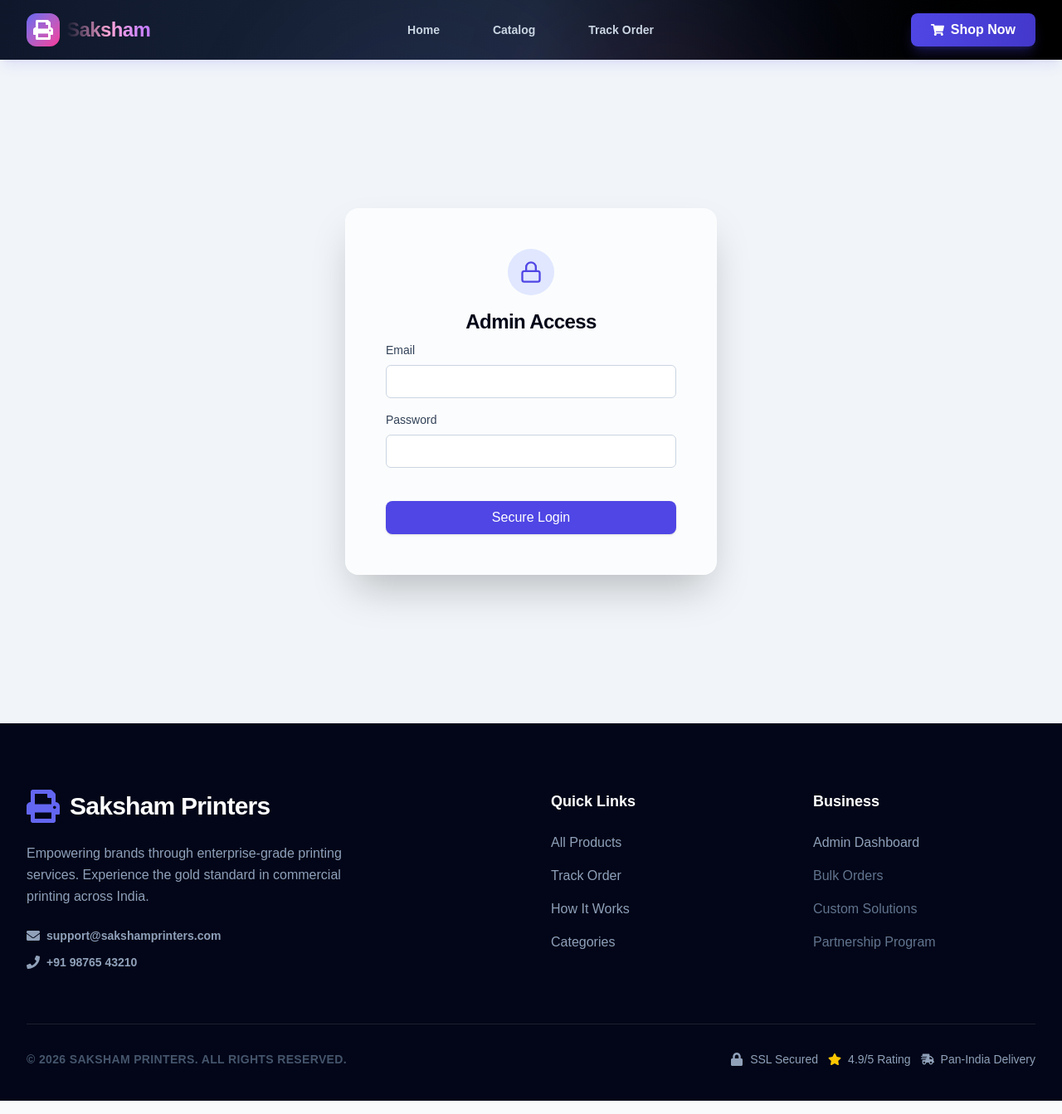
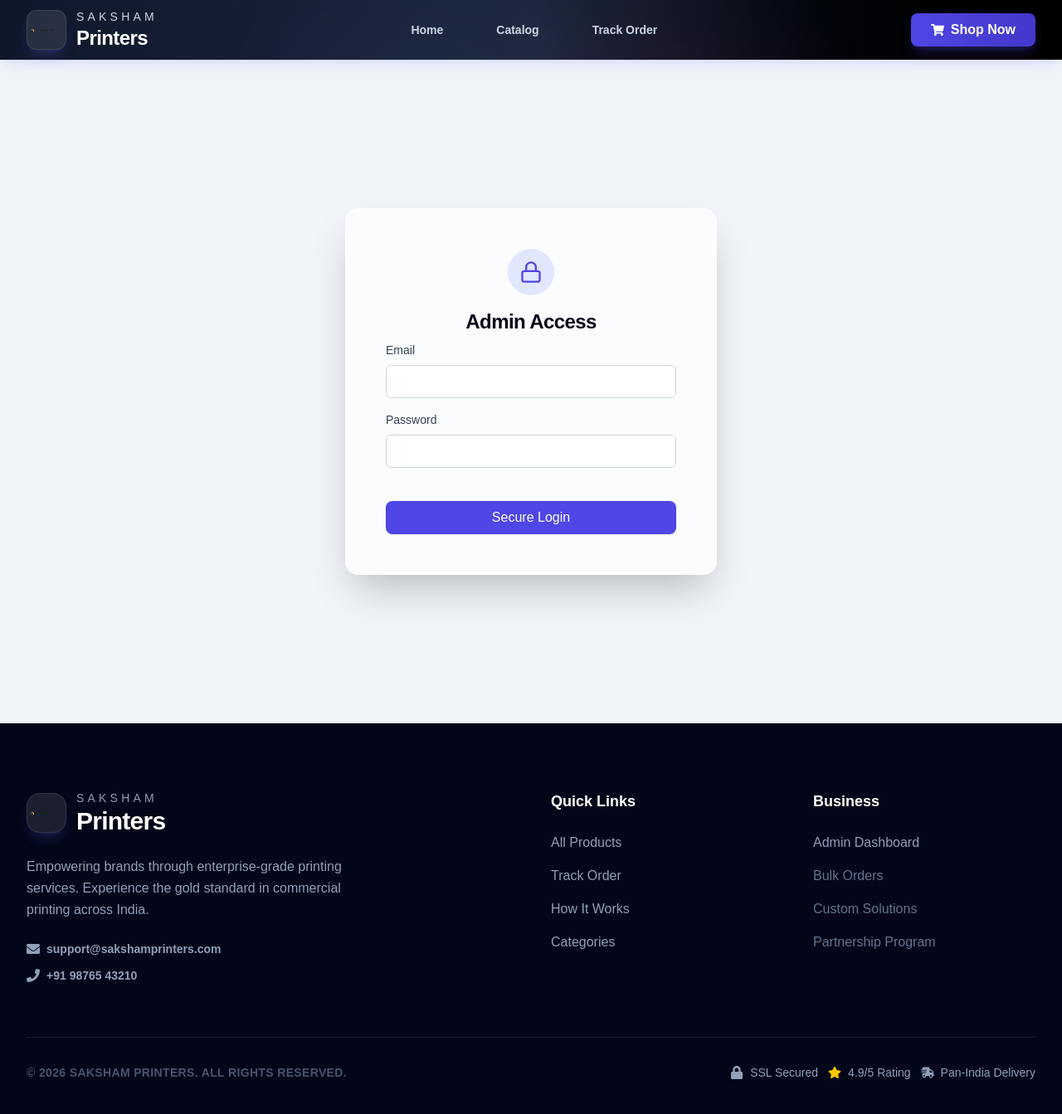
Before and after one commit to jayeshphale/saksham-printers, a Next.js app in the folder frontend/: page /admin/login in a window 1280 px wide. Shown: the whole page at 83% size. Built offline with nearby package versions, Linux system fonts and the light colour scheme; no server answers.

Commit message:
Display logo in navbar/footer and improve product card rendering

```diff
--- a/frontend/src/app/products/page.tsx
+++ b/frontend/src/app/products/page.tsx
@@ -156,7 +156,13 @@ export default function AllProductsPage() {
                                                     <div className="absolute top-6 left-6 z-10 bg-black text-white text-[10px] font-black uppercase tracking-wider px-3 py-1 rounded-full shadow-lg">Volume Deal</div>
                                                 )}
                                                 <div className="aspect-[4/3] shrink-0 rounded-2xl overflow-hidden mb-5 bg-slate-100 relative">
-                                                    <img src={p.image} className="absolute inset-0 w-full h-full object-cover group-hover:scale-110 transition-transform duration-700" alt={p.name} />
+                                                    {p.image ? (
+                                                        <img src={p.image} className="absolute inset-0 w-full h-full object-cover group-hover:scale-110 transition-transform duration-700" alt={p.name} />
+                                                    ) : (
+                                                        <div className="absolute inset-0 flex items-center justify-center bg-gradient-to-br from-slate-200 to-slate-300 text-slate-500 font-semibold">
+                                                            Image not available
+                                                        </div>
+                                                    )}
                                                     <div className="absolute inset-0 bg-gradient-to-t from-slate-900/40 to-transparent opacity-0 group-hover:opacity-100 transition-opacity"></div>
                                                 </div>
                                                 <div className="flex-1 flex flex-col justify-between">
--- a/frontend/src/components/Footer.tsx
+++ b/frontend/src/components/Footer.tsx
@@ -1,5 +1,6 @@
+import Image from 'next/image';
 import Link from 'next/link';
-import { FaEnvelope, FaPhone, FaLock, FaStar, FaShippingFast, FaPrint } from 'react-icons/fa';
+import { FaEnvelope, FaPhone, FaLock, FaStar, FaShippingFast } from 'react-icons/fa';
 
 export default function Footer() {
   return (
@@ -8,8 +9,13 @@ export default function Footer() {
         <div className="grid md:grid-cols-4 gap-12 border-b border-white/10 pb-16 mb-8">
           <div className="md:col-span-2">
             <div className="flex items-center gap-3 mb-6">
-              <FaPrint className="w-10 h-10 text-primary-500" />
-              <span className="text-3xl font-black tracking-tight">Saksham Printers</span>
+              <div className="relative w-12 h-12 rounded-2xl overflow-hidden bg-white/10 border border-white/10 p-1 shadow-lg shadow-primary-500/20">
+                <Image src="/images/saksham-printers-logo.png" alt="Saksham Printers logo" fill className="object-contain" />
+              </div>
+              <div>
+                <p className="text-sm uppercase tracking-[0.3em] text-slate-400">Saksham</p>
+                <h2 className="text-3xl font-black tracking-tight">Printers</h2>
+              </div>
             </div>
             <p className="text-slate-400 font-medium leading-relaxed max-w-sm mb-6">
               Empowering brands through enterprise-grade printing services. Experience the gold standard in commercial printing across India.
--- a/frontend/src/components/Navbar.tsx
+++ b/frontend/src/components/Navbar.tsx
@@ -1,6 +1,7 @@
+import Image from 'next/image';
 import Link from 'next/link';
 import { Button } from './Button';
-import { FaPrint, FaBars, FaShoppingCart } from 'react-icons/fa';
+import { FaBars, FaShoppingCart } from 'react-icons/fa';
 
 export default function Navbar() {
     return (
@@ -12,11 +13,14 @@ export default function Navbar() {
             </div>
 
             <div className="max-w-7xl w-full mx-auto px-4 lg:px-8 flex justify-between items-center relative z-10">
-                <Link href="/" className="flex items-center gap-2 group">
-                    <div className="p-2 rounded-xl bg-gradient-to-br from-primary-500 to-pink-500 group-hover:shadow-lg group-hover:shadow-primary-500/50 transition-all">
-                        <FaPrint className="w-6 h-6 text-white" />
+                <Link href="/" className="flex items-center gap-3 group">
+                    <div className="relative w-12 h-12 rounded-xl overflow-hidden bg-white/10 border border-white/10 p-1 shadow-lg shadow-primary-500/20">
+                        <Image src="/images/saksham-printers-logo.png" alt="Saksham Printers logo" fill className="object-contain" />
                     </div>
-                    <span className="text-2xl font-black tracking-tight bg-gradient-to-r from-primary-400 via-pink-300 to-purple-400 bg-clip-text text-transparent group-hover:from-primary-300 group-hover:via-pink-200 group-hover:to-purple-300 transition-all">Saksham</span>
+                    <div>
+                        <p className="text-sm uppercase tracking-[0.3em] text-slate-300">Saksham</p>
+                        <h1 className="text-2xl font-black tracking-tight text-white">Printers</h1>
+                    </div>
                 </Link>
 
                 <nav className="hidden md:flex gap-8 font-semibold text-sm">
```
